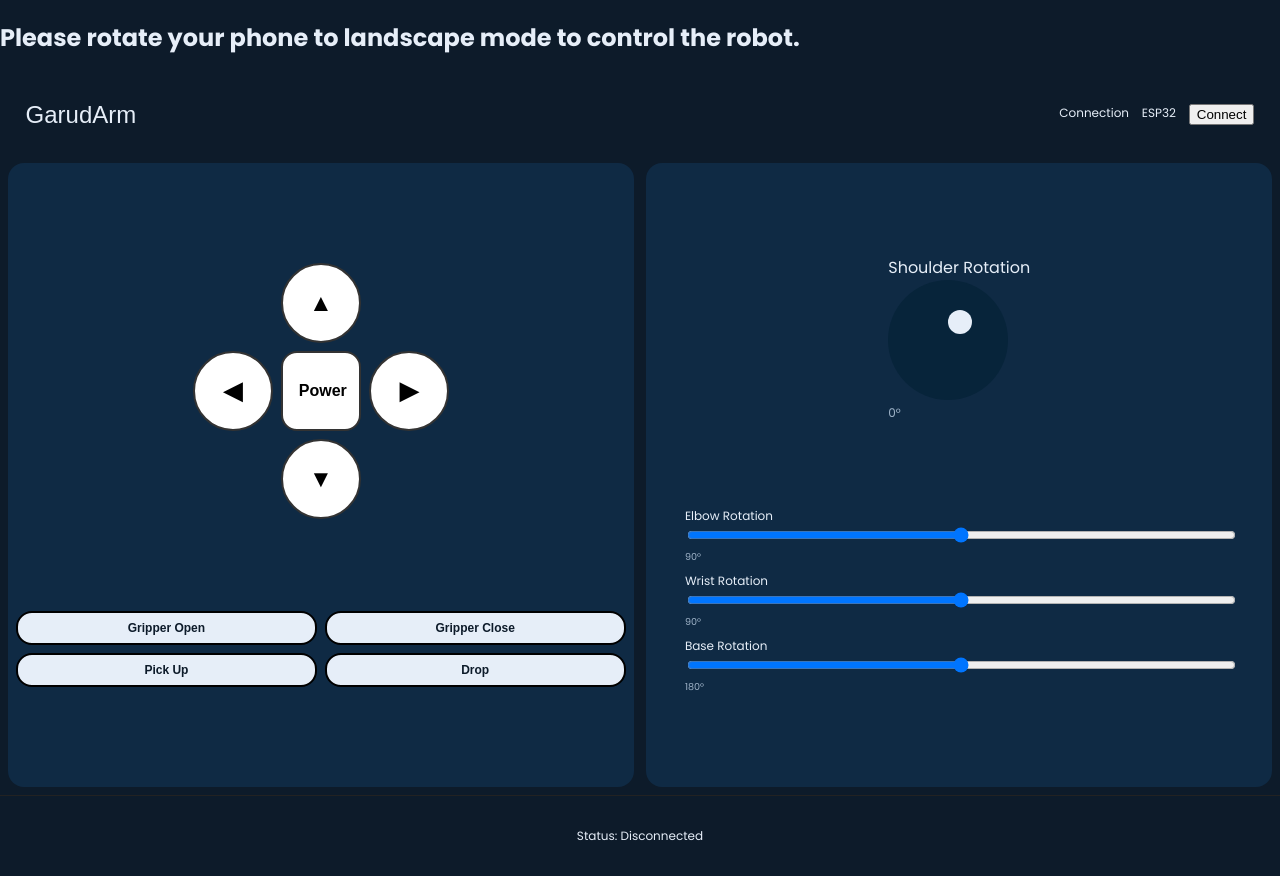
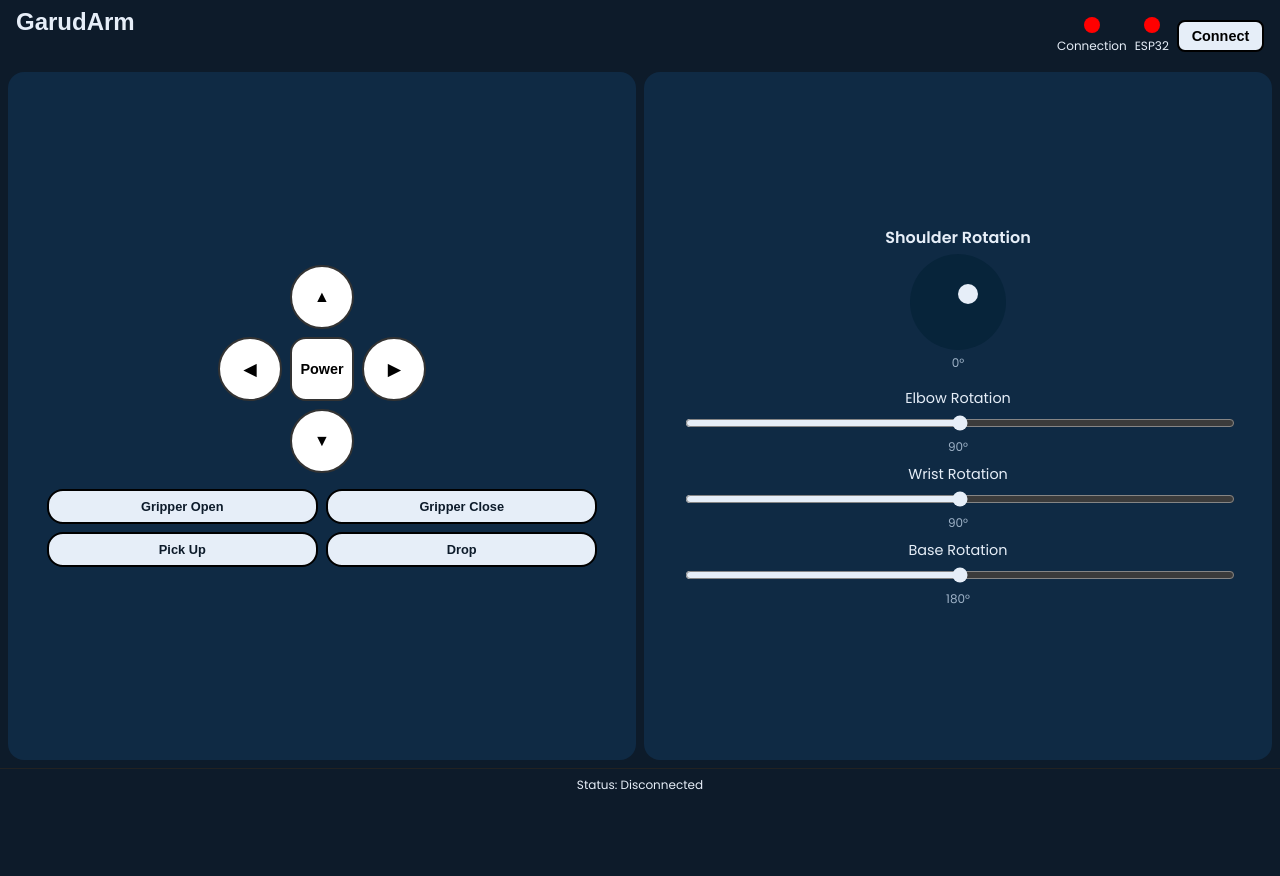
Before and after one commit to NihalVit77/GarudArm, a plain HTML site: page index.html in a window 1280 px wide. After the commit the page ends 800 px from the top, so only its background shows below. Drawn offline with Linux system fonts and the light colour scheme; a web font is replaced by a local one.

Commit message:
Update style.css

```diff
--- a/style.css
+++ b/style.css
@@ -4,104 +4,170 @@ body {
   color: #E6EEF8;
   user-select: none;
   font-family: "Poppins", sans-serif;
+  overflow: hidden;
+}
+
+.topbar .logo {
+  font-size: 3vh;
+  font-family: "Zen Dots", sans-serif;
+  margin-top: 1vh;
+  margin-left: 1vh;
+}
+
+.overlay {
+  position: fixed;
+  top: 0; left: 0; right: 0; bottom: 0;
+  display: flex;
+  align-items: center;
+  justify-content: center;
+  background: rgba(0,0,0,0.85);
+  z-index: 9999;
+}
+.overlay.hidden { display: none; }
+.overlay-card {
+  padding: 20px;
+  border-radius: 12px;
+  background: #07243a;
+  text-align: center;
+  color: #fff;
+}
+
+#app {
   height: 100vh;
-  width: 100vw;
-  overflow: hidden; /* force no scroll */
   display: flex;
   flex-direction: column;
 }
 
-/* Top bar */
 .topbar {
-  height: 10vh;
   display: flex;
   justify-content: space-between;
-  align-items: center;
-  padding: 0 2vw;
+  padding: 0 1vh;
+  font-weight: bold;
+  height: 8vh;
 }
-.topbar .logo {
-  font-size: 3vh;
-  font-family: "Zen Dots", sans-serif;
-}
+
 .indicators {
   display: flex;
-  gap: 1vw;
+  align-items: center;
+  gap: 1vh;
+  margin-right: 1vh;
+  margin-top: 1vh;
 }
+
 .indicator {
+  text-align: center;
   font-size: 1.5vh;
-  text-align: center;
+  font-weight: 500;
 }
+
 .indicator .light {
-  width: 1.5vh;
-  height: 1.5vh;
+  display: block;
+  width: 2vh;
+  height: 2vh;
   border-radius: 50%;
   background: red;
-  margin: 0 auto 2px;
+  margin: 0 auto 0.5vh;
 }
 
-/* Controls split in 2 panels */
+.btn {
+  background: #E6EEF8;
+  border: 2px solid #000;
+  border-radius: 1vh;
+  padding: 0.8vh 1.6vh;
+  font-weight: 800;
+  font-size: 1.8vh;
+}
+
 .controls {
   flex: 1;
-  display: grid;
-  grid-template-columns: 1fr 1fr;
-  gap: 1vw;
+  display: flex;
+  gap: 1vh;
   padding: 1vh;
   height: 80vh;
-  box-sizing: border-box;
 }
 
-/* Panels */
 .panel {
+  flex: 1;
   background: #0F2A44;
   border-radius: 2vh;
   padding: 1vh;
   display: flex;
   flex-direction: column;
-  justify-content: space-evenly;
   align-items: center;
+  justify-content: center;
 }
 
-/* Movement buttons */
+/* Movement grid */
 .movement-grid {
   display: flex;
   flex-direction: column;
   align-items: center;
   gap: 1vh;
 }
+
 .mid-row {
   display: flex;
   gap: 1vh;
 }
+
 .big-btn {
-  width: 10vh;
-  height: 10vh;
+  width: 8vh;
+  height: 8vh;
   border-radius: 50%;
   background: #fff;
   border: 2px solid #333;
-  font-size: 3vh;
+  font-size: 2vh;
   font-weight: bold;
 }
+
 #btn-power {
-  padding: 1vh 2vh;
-  font-size: 2vh;
+  font-size: 1.8vh;
   border-radius: 2vh;
 }
-#btn-power:active { background: greenyellow; }
 
-/* Arm dial + controls */
+#btn-power:active {
+  background: greenyellow;
+}
+
+/* Arm buttons inside movement */
+.movement-arm-buttons {
+  margin-top: 2vh;
+  display: grid;
+  grid-template-columns: 1fr 1fr;
+  gap: 1vh;
+  width: 90%;
+}
+.movement-arm-buttons .medium-btn {
+  padding: 1vh;
+  border-radius: 2vh;
+  font-size: 1.6vh;
+  font-weight: bold;
+  background: #E6EEF8;
+  color: #0D1B2A;
+  border: 2px solid #000;
+}
+
+/* Joystick / Dial */
+.joystick-card {
+  text-align: center;
+  margin-bottom: 1vh;
+}
 .joystick-label {
   font-size: 2vh;
+  font-weight: 600;
+  margin-bottom: 0.5vh;
 }
 .dial {
-  width: 15vh;
-  height: 15vh;
+  width: 12vh;
+  height: 12vh;
   border-radius: 50%;
   background: #07243a;
+  margin: 0 auto;
   position: relative;
 }
 .dial-knob {
-  width: 3vh;
-  height: 3vh;
+  width: 2.5vh;
+  height: 2.5vh;
   border-radius: 50%;
   background: #E6EEF8;
   position: absolute;
@@ -109,50 +175,47 @@ body {
   transform: translate(-50%, -50%);
 }
 .dial-value {
+  margin-top: 0.5vh;
   font-size: 1.5vh;
   color: #9FB3C8;
-  margin-top: 0.5vh;
 }
 
 /* Sliders */
 .sliders {
-  width: 90%;
+  margin-top: 1vh;
   display: flex;
   flex-direction: column;
   gap: 1vh;
+  width: 90%;
 }
-.slider-label { font-size: 1.5vh; }
-.slider-control input[type=range] { width: 100%; }
-.slider-value { font-size: 1.2vh; color: #9FB3C8; }
-
-/* Arm buttons */
-.arm-buttons {
-  display: grid;
-  grid-template-columns: 1fr 1fr;
-  gap: 1vh;
+.slider-control {
+  text-align: center;
+}
+.slider-label {
+  font-size: 1.8vh;
+  margin-bottom: 0.5vh;
+}
+.slider-control input[type=range] {
   width: 100%;
+  accent-color: #E6EEF8;
 }
-.medium-btn {
-  padding: 1vh;
-  border-radius: 2vh;
+.slider-value {
   font-size: 1.5vh;
-  font-weight: bold;
-  background: #E6EEF8;
-  color: #0D1B2A;
-  border: 2px solid #000;
+  color: #9FB3C8;
 }
 
-/* Status bar */
 .status-bar {
-  height: 10vh;
-  display: flex;
-  align-items: center;
-  justify-content: center;
+  padding: 0.8vh;
+  border-top: 1px solid #222;
   font-size: 1.5vh;
-  border-top: 1px solid #222;
+  text-align: center;
 }
 
-/* Portrait lock */
+button:active {
+  transform: scale(0.97);
+}
+
+/* Landscape only */
 @media (orientation: portrait) {
   #app { display: none; }
   .overlay { display: flex; }
```
